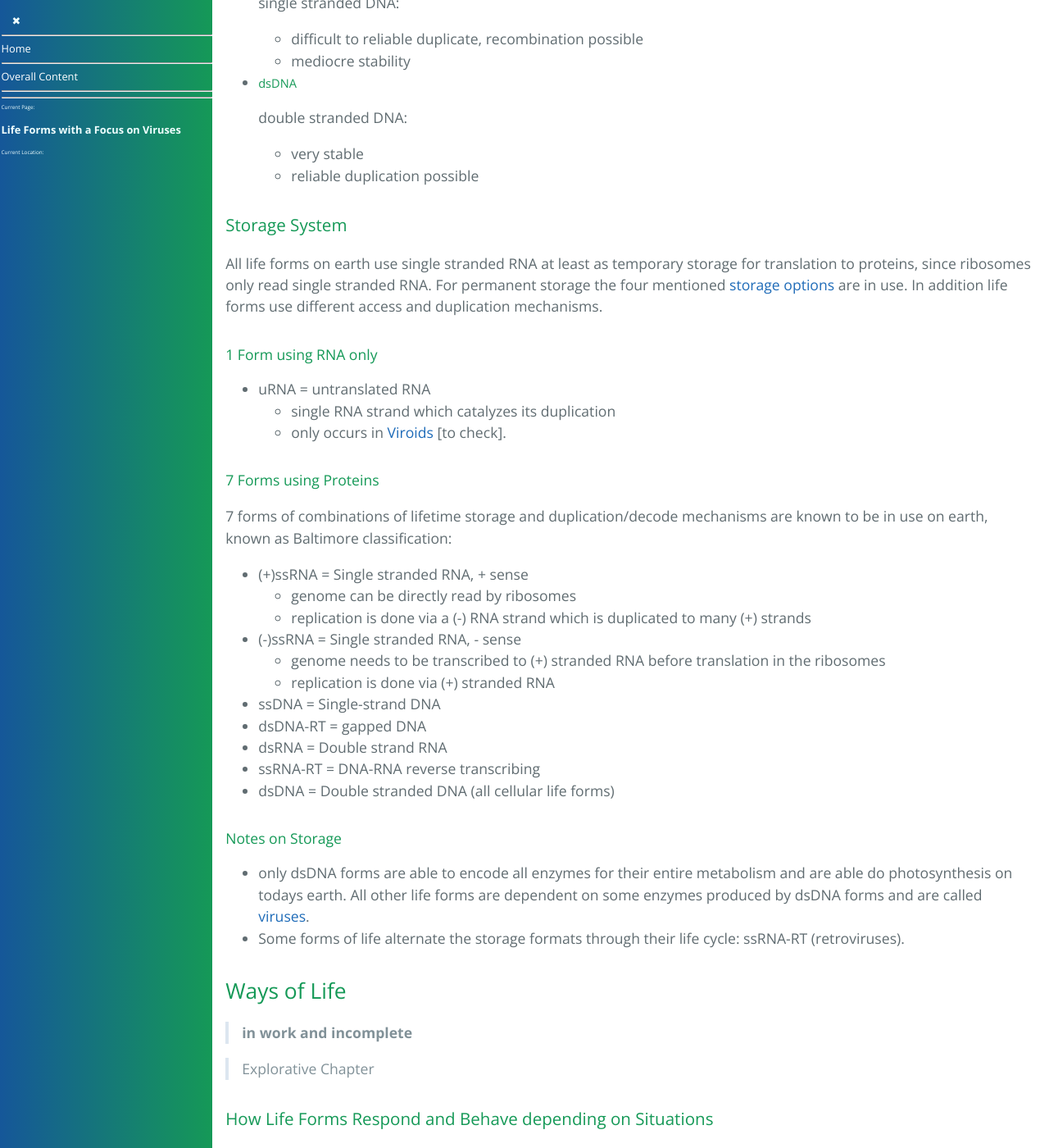
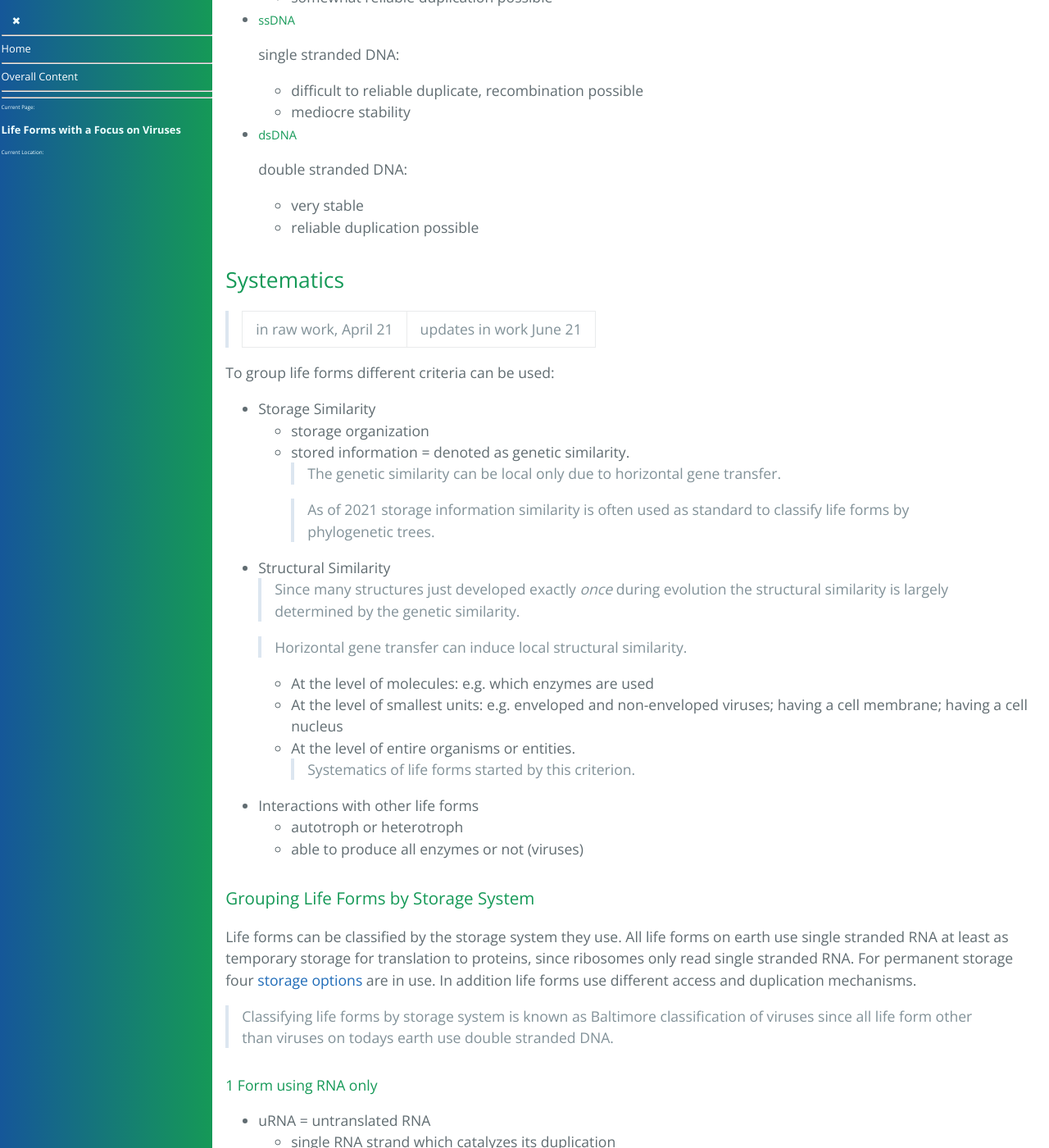
Before and after one commit to forestgrape/coronavirus, a Jekyll site: the page built from 2_biological/life-forms.md, in a window 1280 px wide and 1400 px high, scrolled down 3987 px. Shown: the whole window at 82% size. Built offline with Jekyll 4.4.1, drawn with Linux system fonts in a browser that asks for light colours; our own code applies the rules of GitHub Pages for plain Markdown files; some of the changed text lies outside the part shown.

Commit message:
clarifications

```diff
--- a/2_biological/life-forms.md
+++ b/2_biological/life-forms.md
@@ -5,22 +5,20 @@
 
 * [Summary](#summary)
 * [Introduction to Life](#introduction-to-life)
+  * [Defining Life](#defining-life)
+  * [Building Blocks of Life Forms](#building-blocks-of-life-forms)
 * [Memorizing Interactions](#memorizing-interactions)
-  * [Temporary and Permanent](#temporary-and-permanent)
   * [Storage Options](#storage-options)
-  * [Storage System](#storage-system)
-* [Ways of Life](#ways-of-life)
+* [Systematics](#systematics)
+  * [Grouping Life Forms by Storage System](#grouping-life-forms-by-storage-system)
+  * [Grouping Life Forms by Structure](#grouping-life-forms-by-structure)
+  * [Grouping by Interactions](#grouping-by-interactions)
+* [Behavior of Life Forms](#behavior-of-life-forms)
   * [How Life Forms Respond and Behave depending on Situations](#how-life-forms-respond-and-behave-depending-on-situations)
   * [How Life Forms Growth](#how-life-forms-growth)
 * [Ecology](#ecology)
   * [Interactions between Life Forms](#interactions-between-life-forms)
-  * [Forms of Cooperation](#forms-of-cooperation)
-  * [Mechanism to Control Interactions](#mechanism-to-control-interactions)
   * [Locations of Living](#locations-of-living)
-* [Systematics](#systematics)
-  * [Life Forms by Storage System](#life-forms-by-storage-system)
-  * [Life Forms by Structure](#life-forms-by-structure)
-  * [Grouping by Interactions](#grouping-by-interactions)
 
 
 > **major updates in progress, April 2021**]
@@ -31,12 +29,17 @@
 
 ## Introduction to Life
 
+### Defining Life
+
 > ###### Life Form
 > A *life form* in a given environment is an identifiable thing which is able to initiate re-production of itself giving rise to things which are near the same. These are called *progeny* or *next generation*.
 
 In other words, a form of live has memorized environment interactions and passes rough copies of those memories to the next generation.
 
+### Building Blocks of Life Forms
+
 To have specific environment interactions, life forms rely on the property that chemical reactions behave different in different contexts. A context can be radiation, temperature and/or other substances present. A substance enabling or enhancing a certain chemical reaction is called a catalyst:
+
 
 ###### Catalyst
 > A substance which increases the rate of a chemical reaction without being permanently changed itself.
@@ -60,15 +63,17 @@
 ###### Nucleotide
 > A nucleotide is a triplet of a ribose, phosphate and a purine or pyrimidine base. The ribose is both bound to the phosphate and the base.
 
-The subunit of the base bound to the ribose has a separate name and is called nucleoside:
+So the backbone of RNA is:
+* ... -> phosphate -> ribose -> phosphate -> ribose -> ...
+
+and to each ribose a base is attached. The subunit of the base bound to the ribose has a separate name and is called nucleoside:
 
 ###### Nucleoside
 > Nucleoside is a purine or pyrimidine base linked to a ribose sugar.
 
-The backbone of RNA is always:
-* ... -> phosphate -> ribose -> phosphate -> ribose -> ...
 
-To the riboses the bases are attached. These attached bases determine binding properties. The preferred binding patterns of RNA strands is to a RNA strands with matching nucleotides. The binding properties are relevant for:
+
+The bases attached determine how two RNA strands bind with each other. The preferred binding patterns of RNA strands is to a RNA strands with matching nucleotides. The binding properties are relevant for:
 * The matching RNA pieces which a RNA binds to:
   * matching RNA can be of the same RNA strand which results e.g. in circles. This binding patterns determine the 3-d structure of the RNA
   * the matching RNA pieces belong to another RNA strand. Which is used for:
@@ -78,18 +83,12 @@
 * The structure combined with the binding properties determines which reactions and RNA enzyme catalyzes.
 
 
-
-
-
-
-
-
 The simplest life forms on todays earth are viroids.
 
 > ###### Viroid
 > *Viroids* are pieces of RNA able to replicate.
 
-All other known forms of life also encode enzymes made of proteins. The base units of proteins are polypeptides:
+All other known life forms on todays earth also encode enzymes made of proteins. The base units of proteins are polypeptides:
 
 > ###### Polypeptides
 > A *polypeptide* consists of amino acids chained together.
@@ -150,8 +145,35 @@
 
 
 
-### Storage System
-All life forms on earth use single stranded RNA at least as temporary storage for translation to proteins, since ribosomes only read single stranded RNA.  For permanent storage the four mentioned [storage options](#storage-options) are in use. In addition life forms use different access and duplication mechanisms.
+## Systematics
+> in raw work, April 21 | updates in work June 21
+
+To group life forms different criteria can be used:
+* Storage Similarity
+  * storage organization
+  * stored information = denoted as genetic similarity.
+    > The genetic similarity can be local only due to horizontal gene transfer.
+
+    > As of 2021 storage information similarity is often used as standard to classify life forms by phylogenetic trees.
+
+* Structural Similarity
+  > Since many structures just developed exactly _once_ during evolution the structural similarity is largely determined by the genetic similarity.
+
+  > Horizontal gene transfer can induce local structural similarity.
+
+  * At the level of molecules: e.g. which enzymes are used
+  * At the level of smallest units: e.g. enveloped and non-enveloped viruses; having a cell membrane; having a cell nucleus
+  * At the level of entire organisms or entities.
+    > Systematics of life forms started by this criterion.
+* Interactions with other life forms
+  * autotroph or heterotroph
+  * able to produce all enzymes or not (viruses)
+
+
+### Grouping Life Forms by Storage System
+Life forms can be classified by the storage system they use. All life forms on earth use single stranded RNA at least as temporary storage for translation to proteins, since ribosomes only read single stranded RNA. For permanent storage four [storage options](#storage-options) are in use. In addition life forms use different access and duplication mechanisms.
+
+> Classifying life forms by storage system is known as Baltimore classification of viruses since all life form other than viruses on todays earth use double stranded DNA.
 
 #### 1 Form using RNA only
 * uRNA = untranslated RNA
@@ -176,11 +198,45 @@
 #### Notes on Storage
 * only dsDNA forms are able to encode all enzymes for their entire metabolism and are able do photosynthesis on todays earth. All other life forms are dependent on some enzymes produced by dsDNA forms and are called [viruses](../2_biological/viruses.md#virus).
 * Some forms of life alternate the storage formats through their life cycle: ssRNA-RT (retroviruses).
+* A more fine grained classification is possible: E.g.
+  * double stranded DNA forms in turn can be group how the DNA is organized (e.g. bacteria have plasmids).
+  * Negative stranded RNA viruses often are segmented.
+
+### Grouping Life Forms by Structure
+
+#### Cell Forming Life Forms
+
+> **in work**
+
+As noted all forms of life which encode their entire metabolism are dsDNA based. Many [all ?] of these forms have their metabolism inside semipermeable membranes [all double layer lipid?]. Such a structure is called a cell. Some cells have just the outer membrane:
+
+> ##### Prokaryotes
+> Life forms having an outer membrane but no inner membrane shielding the genome away from the main metabolism. These forms are called *prokaryotes* (from Greek: pro=before, karyo=kernel).
+
+Some cells are subdivided again by membranes into different compartments which are called cell organelles. If the genome is shielded by a kernel genome is shielded by a membrane this organelle is called nucleus.
+
+> ##### Eukaryotes
+> Cell forming life forms shielding their genome by an inner membrane are called *eukaryotes* (naming done in the 60's eukaryote = with-a-well-formed-kernel; eu=well and karyo=kernel). This inner structure is called nucleus.
+
+* Prokaryotes
+  - Eubacteria
+    * Cyanobacteria
+    * Bacteria
+  - Archaea
+* Eukaryotes
+  * Plants, Animals and Fungi all belong to the eukaryotes. These eukaryotes form multicellular organisms.
+  * There are many more eukaryotes, many of them not forming multicellular organisms and thus living as single cells. Even though very divers, these are called *protozoa*.
+
+
+### Grouping by Interactions
+
+* #### Viruses
+  Viruses are life-forms which either don't encode or can't produce all the proteins required for their metabolism. Discussed on the [viruses page](../2_biological/viruses.md).
 
 
 
 
-## Ways of Life
+## Behavior of Life Forms
 > **in work and incomplete**
 
 > Explorative Chapter
@@ -293,7 +348,7 @@
 For many questions, organisms are considered as a whole and not the single cells. E.g. we usually are more interested in how fast an organism moves forward/runs and not how fast some single muscle cell contracts.
 
 
-### Mechanism to Control Interactions
+#### Mechanism to Control Interactions
 Most life forms have have some mechanisms to keep their metabolism balance and control their environment interactions. These mechanisms form the [balance and control system](../4_immunological/immune_system.md). One part of the balance system is the immune system.
 
 A simple and effective way to control environment interactions, is shielding the metabolism by (semipermeable) membranes. The membranes evolved vary in permeability, thickness and rigidity.
```
Also changed, not shown: other parts of 2_biological/life-forms.md (+0 -57 lines).
